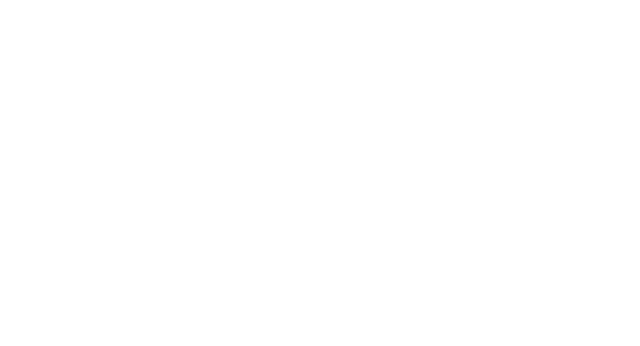
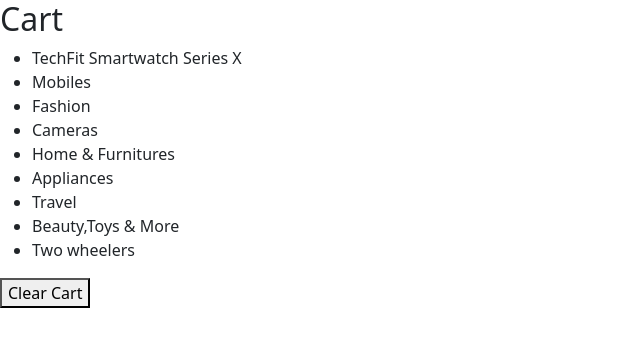
Before and after one commit to ArpanBatra01/Productapp, a React (Create React App) app: page /cart in a window 1280 px wide. Before the commit this address had no page. Shown: the top 346 px of the page, without its empty margins (0-640 px from the left). Built offline with nearby package versions, Linux system fonts and the light colour scheme.

Commit message:
changes product pages

```diff
--- a/src/App.js
+++ b/src/App.js
@@ -1,36 +1,46 @@
-import logo from './logo.svg';
+import logo from "./logo.svg";
 import { BrowserRouter, Routes, Route } from "react-router-dom";
-import './App.css';
-import Login from './pages/user-login';
+import "./App.css";
+import Login from "./pages/user-login";
 
-import FavouriteProductCount from './pages/favourite-product-count';
+import FavouriteProductCount from "./pages/favourite-product-count";
+
+import ProductDetail from "./pages/product-detail";
+import FavouriteProductPage from "./pages/favourite-product-page";
+import Cart from "./pages/cart";
+import Home from "./pages/home";
 
 
-import ProductDetail from './pages/product-detail';
-import FavouriteProductPage from './pages/favourite-product-page';
-import AddCart from './pages/add-cart';
-import Home from './pages/home';
-import 'bootstrap/dist/css/bootstrap.min.css';
+import "bootstrap/dist/css/bootstrap.min.css";
 
 function App() {
   return (
     <div className="App">
       <BrowserRouter>
-      <Routes>
+        <Routes>
           <Route index element={<Login />} />
 
           <Route path="login" element={<Login />} />
-          <Route path="favourite-product-count" element={<FavouriteProductCount />} />
+          <Route
+            path="favourite-product-count"
+            element={<FavouriteProductCount />}
+          />
+
+          <Route path="product-detail" element={<ProductDetail />} />
+          <Route path="product-detail/:id" element={<ProductDetail />} />
+          <Route
+            path="favourite-product-page"
+            element={<FavouriteProductPage />}
+          />
+          <Route path="home" element={<Home />} />
+          <Route path="/" element={<Login />} />
 
 
-          <Route path="product-detail" element={<ProductDetail/>}/>
-          <Route path="product-detail/:id" element={<ProductDetail/>}/>
-          <Route path="favourite-product-page" element={<FavouriteProductPage/>}/>
-          <Route path="home" element={<Home/>}/>
-          <Route path="add-cart" element={<AddCart/>}/>
+
+          <Route path="cart" element={<Cart />} />
           {/* <Route path="*" element={<NoPage />} /> */}
-      </Routes>
-    </BrowserRouter>
+        </Routes>
+      </BrowserRouter>
     </div>
   );
 }
--- /dev/null
+++ b/src/pages/cart.js
@@ -0,0 +1,138 @@
+import { useEffect, useState } from "react";
+import { json } from "react-router-dom";
+import ProductSearch from "./product-detail";
+
+function Cart() {
+  const [product, setProduct] = useState("");
+  const [cart, setCart] = useState([
+    {
+      id: 1,
+      name: "TechFit Smartwatch Series X",
+      image:
+        "https://media.istockphoto.com/id/515311485/vector/smart-watch.jpg?s=612x612&w=0&k=20&c=pGojRXDoolMxGxTPdWLeynWxe0e1GqblskkI8NHwXvI=",
+      price: 199.99,
+      description:
+        "The TechFit Smartwatch Series X is the ultimate companion for your active lifestyle...",
+      features: ["Fitness Tracking, Built-in GPS, Health Monitoring"],
+    },
+    {
+      id: 2,
+      name: "Mobiles",
+      image:
+        "https://rukminim2.flixcart.com/image/312/312/xif0q/mobile/c/4/d/-original-imaghx9qygjjg8hz.jpeg?q=70",
+      price: 900,
+      description:
+        "The Iphones is the ultimate companion for your active lifestyle...",
+      features: ["Advanced Cameras, Apple Designed Chips, Privacy your data"],
+    },
+    {
+      id: 3,
+      name: "Fashion",
+      image: "https://m.media-amazon.com/images/I/41wv42oAkVL._AC_UL320_.jpg",
+      price: 30,
+      description:
+        "The Sunglasses and other fashion item is the ultimate companion for your active lifestyle...",
+      features: "UV Protection, Lens Material, Frame Material",
+    },
+    {
+      id: 4,
+      name: "Cameras",
+
+      image:
+        "https://rukminim2.flixcart.com/image/312/312/juwzf680/dslr-camera/g/a/q/200d-ii-200d-ii-canon-original-imaffvrhzyqzayys.jpeg?q=70",
+      price: 50.9,
+      description:
+        "The Cameras  is the ultimate companion for your active lifestyle...",
+      features:
+        "Effective Pixels: 20.9 MP, Sensor Type: CMOS, WiFi Available, 4K",
+    },
+    {
+      id: 5,
+      name: "Home & Furnitures",
+      image: "https://m.media-amazon.com/images/I/81vRCHFfZGL._AC_UL320_.jpg",
+      price: 1000,
+      description: "10 year manufacturing warranty on the product",
+      features:
+        "Length: 75 inch, Width: 42 inch, Thickness: 6 inch (6 ft 3 in x 3 ft 6 in x 6 in), Support Type: PU Foam, Comfort Layer: Memory Foam",
+    },
+    {
+      id: 6,
+      name: "Appliances",
+
+      image: "https://m.media-amazon.com/images/I/21wu3RPxAHL._AC_UY218_.jpg",
+      price: 200.6,
+      description:
+        " You can use the temperature control knob to set different temperatures for your food item based on the requirement",
+      features:
+        "Tempered Glass Door: A double-layered tempered glass door is used for this OTG that is durable and resistant to heat. Also, the cool-touch handle ensures that your hand does not get blistered or burnt",
+    },
+    {
+      id: 7,
+      name: "Travel",
+
+      image:
+        "https://rukminim2.flixcart.com/image/612/612/xif0q/rucksack/n/y/t/-original-imagh3w9vcyusz5x.jpeg?q=70",
+      price: 912,
+      description:
+        "The travel bags is the ultimate companion for your active lifestyle...",
+      features:
+        " Multiple pockets with zippered closures hold your belongings securely. Keep your storage organized., Adjustable straps for extra security and flexibility, Adjustable Waist Belt,",
+    },
+    {
+      id: 8,
+      name: "Beauty,Toys & More",
+
+      image: "https://m.media-amazon.com/images/I/51tmWG7u5cL._AC_UL320_.jpg",
+      price: 200,
+      description:
+        " Introducing the Imagine Craft Mega Builder Set  a mesmerizing galaxy of creativity packed into 125+ exquisite DIY plastic building blocks, all neatly stored in a convenient storage box",
+      features:
+        "Skillset: Attention Span Building, Analysis & Critical Thinking, Creativity & Imagination, Curiosity Building",
+    },
+    {
+      id: 9,
+      name: "Two wheelers",
+
+      image:
+        "https://m.media-amazon.com/images/I/71SQOhxzHlL._AC_UL640_QL65_.jpg",
+      price: 1200.9,
+      description:
+        "Big on Lights, Big on Rides, Big on Tech, Big on Styles, Big on Colours",
+      features:
+        "Displacement: 110.9 c, Brake Front: Drum, Tire Type: Tubeless, Under Seat Storage: 18 L",
+    },
+  ]);
+
+  const addToCart = (product) => {
+    const updatedCart = [...cart, product];
+    setCart(updatedCart);
+    localStorage.setItem("cart", JSON.stringify(updatedCart));
+  };
+  const clearCart = () => {
+    setCart([]);
+    localStorage.removeItem("cart");
+  };
+
+  useEffect(() => {
+    const storedCart = localStorage.getItem("cart");
+    if (storedCart) {
+      setCart(JSON.parse(storedCart));
+    }
+  }, []);
+
+  return (
+    <>
+      <div>
+        <h2>Cart</h2>
+        <ul>
+          {cart.map((item, index) => (
+            <li key={index}>{item.name}</li>
+          ))}
+        </ul>
+        <button onClick={clearCart}>Clear Cart</button>
+      </div>
+    </>
+  );
+}
+
+export default Cart;
--- a/src/pages/product-detail.js
+++ b/src/pages/product-detail.js
@@ -1,5 +1,6 @@
 import { useState, useEffect } from "react";
 import { useLocation } from "react-router-dom";
+
 
 
 function ProductSearch() {
@@ -110,6 +111,7 @@ function ProductSearch() {
 
   const [selectedProduct, setSelectedProduct] = useState("");
   const [searchResult, setSearchResult] = useState("");
+  const [addToCart, setAddTocart] = useState([]);
 
 
 
@@ -123,6 +125,8 @@ function ProductSearch() {
   }
   const location = useLocation()
   console.log(location.pathname)
+
+
 
 
 
@@ -143,31 +147,7 @@ function ProductSearch() {
 
     setSearchResult(result)
 
-
-
-
-
-
-
-
-
   }, [])
-
-
-
-
-
-
-  // useEffect(()=>{
-  //   console.log(selectedProduct)
-  //   let findProduct = product.find((element)=> element.name == selectedProduct)
-  //   console.log(findProduct)
-  //   setSearchResult(findProduct)
-
-
-
-
-  // },[selectedProduct]);
 
   return (
     <>
@@ -177,33 +157,20 @@ function ProductSearch() {
         <li><a href="/cart">cart</a></li>
         <li><a href="/login">login</a></li>
       </ul>
-      {/* <label>
-        Select the product:
-        <span>
-          <select
-            name="Select the product"
-            value={selectedProduct}
-            onChange={(e) => setSelectedProduct(e.target.value)}
-          >
-           {
-            product.map((element, index) => {
-              return <option value={element.name}> {element.name} </option>
-            })
-           }
-          </select>
-        </span>
-      </label> */}
-      {/* <button type="submit" onClick={handleSearch}>submit</button>
-      <button type="button" onClick={reset}>Reset</button> */}
+
       <div><label>Output:</label></div>
       <div>Name:{searchResult?.name}</div>
       <div>Price:{searchResult?.price}</div>
       <div>Description:{searchResult?.description}</div>
       <div>features:{searchResult?.features}</div>
+      <div><img src={searchResult?.image}></img></div>
 
 
 
-      <div><img src={searchResult?.image}></img></div>
+      <button type="button" >addToCart</button>
+
+
+
 
 
 
--- a/src/pages/user-login.js
+++ b/src/pages/user-login.js
@@ -39,7 +39,11 @@ function Login() {
   };
   return (
 
+
+
+
     <form onSubmit={handleSubmit}>
+      <h3>Please Login to Continue:</h3>
       <label>Enter your email:
         <span><input
           type="email"
```
Also changed, not shown: src/pages/home.js (+8 -0 lines), src/App.css (line endings or trailing spaces), src/pages/add-cart.js (deleted), 1 other file (tests, documents, lock files or other folders).
